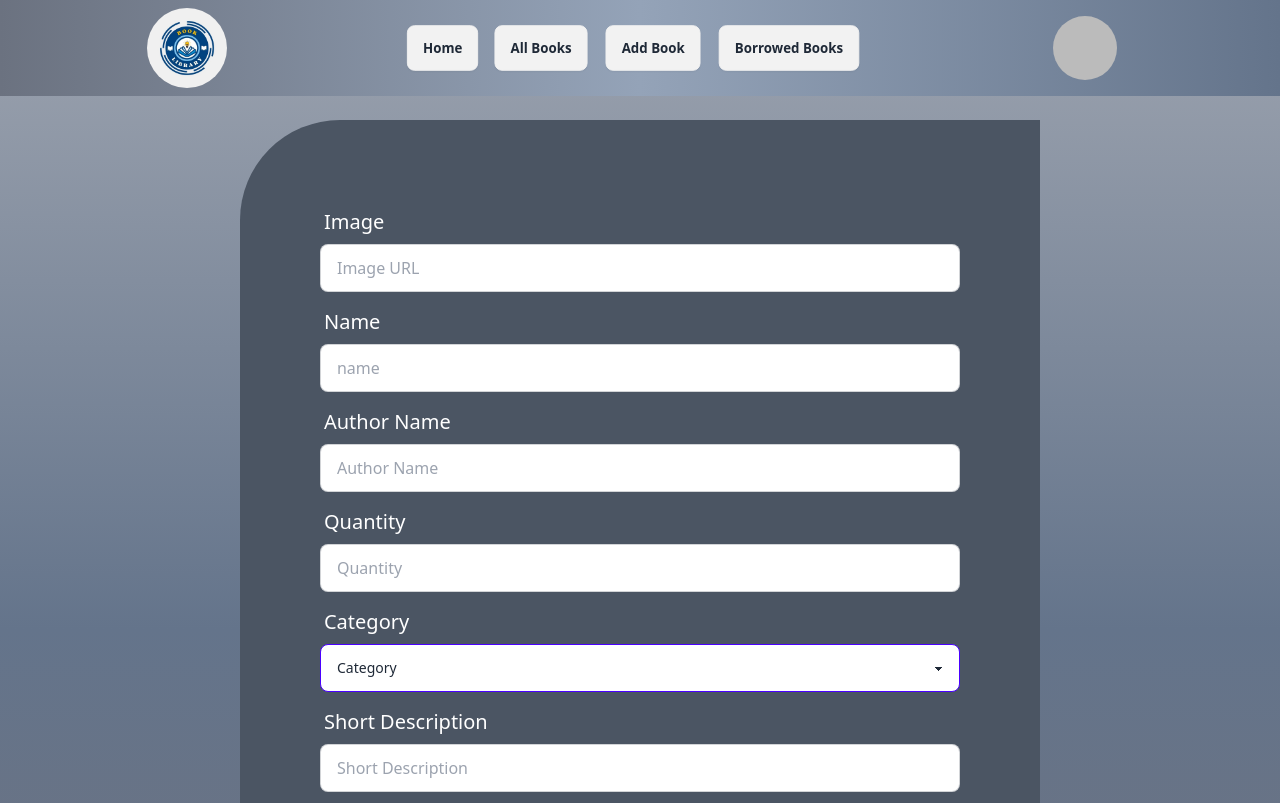
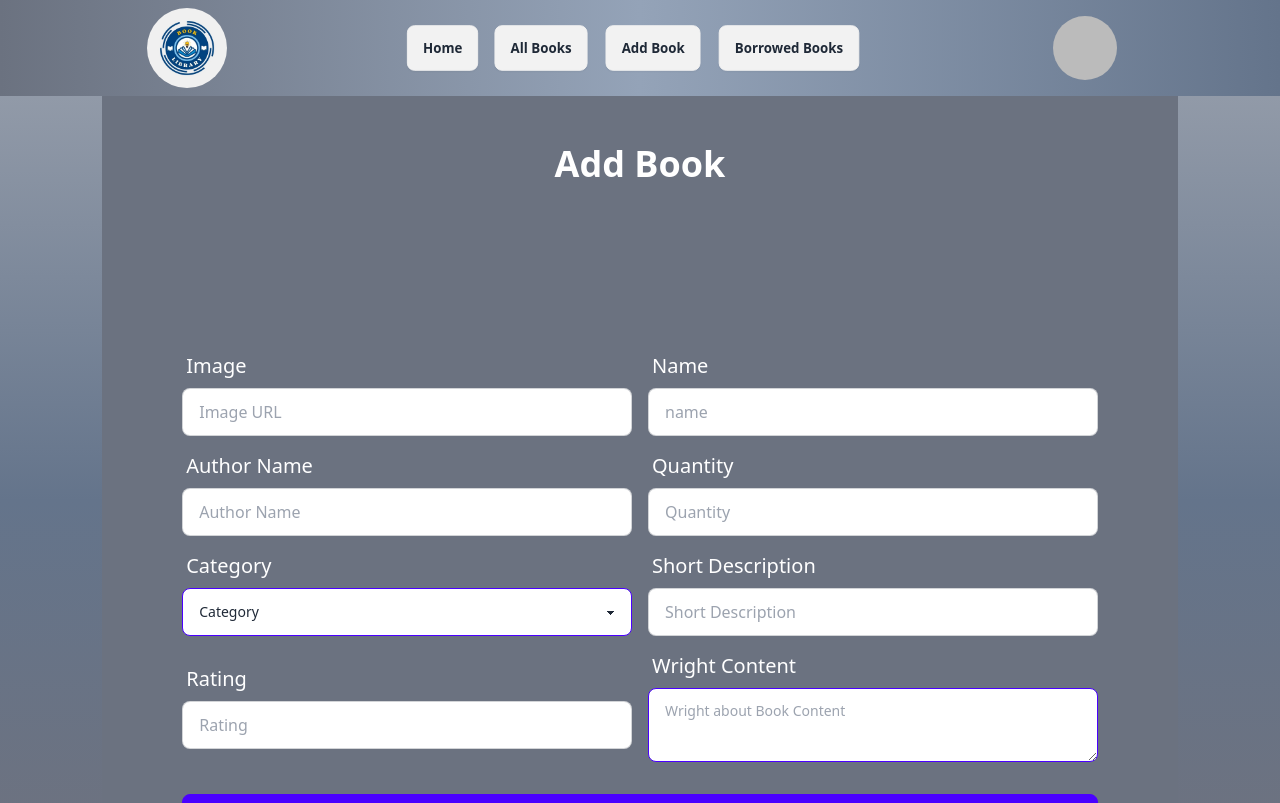
Before and after one commit to Sahajewel/book-store-client-side, a React (Vite) app: page /add-book in a window 1280 px wide. Shown: the top 803 px of the page. Built offline with nearby package versions, Linux system fonts and the light colour scheme; no server answers; sample sign-in values are in the browser's storage.

Commit message:
footer section completed

```diff
--- a/src/Components/AddBook/AddBook.jsx
+++ b/src/Components/AddBook/AddBook.jsx
@@ -6,15 +6,15 @@ import { useNavigate } from 'react-router-dom';
 
 export default function AddBook() {
   const navigate = useNavigate()
-    const handleAddBook=(e)=>{
+  const handleAddBook = (e) => {
     e.preventDefault();
-        const formData =new FormData(e.target)
+    const formData = new FormData(e.target)
     const data = Object.fromEntries(formData.entries());
     e.target.reset()
-      axios.post("http://localhost:5000/add-book",data,{
-        withCredentials:true
+    axios.post("http://localhost:5000/add-book", data, {
+      withCredentials: true
     })
-      .then((result)=>{
+      .then((result) => {
         console.log(result.data)
         Swal.fire({
           position: "top-end",
@@ -29,37 +29,42 @@ export default function AddBook() {
 
   }
   return (
-    <div className='pb-20'>
+    <div className='pb-20 w-11/12 mx-auto bg-gray-500'>
       <Helmet>
         <title>Add-Book</title>
       </Helmet>
-        <h1 className='text-center text-white font-bold text-4xl py-10'>Add  Book</h1>
-     <form onSubmit={handleAddBook} className="card-body max-w-[800px] mx-auto bg-gray-600 p-20  rounded-tl-[100px]">
-        <div className="form-control">
+      <h1 className='text-center text-white font-bold text-4xl pt-36 md:pb-20'>Add  Book</h1>
+      <form onSubmit={handleAddBook} className="card-body   p-20  ">
+        <div className='md:flex justify-between items-center gap-4'>
+          <div className="form-control w-full">
             <label className="label">
               <span className="label-text text-white text-xl">Image</span>
             </label>
-          <input name='image'  type="text" placeholder="Image URL" className="input input-bordered" required />
+            <input name='image' type="text" placeholder="Image URL" className="input input-bordered" required />
           </div>
-        <div className="form-control">
+          <div className="form-control w-full">
             <label className="label">
               <span className="label-text text-white text-xl">Name</span>
             </label>
-          <input name='name'  type="text" placeholder="name" className="input input-bordered" required />
+            <input name='name' type="text" placeholder="name" className="input input-bordered" required />
           </div>
-        <div className="form-control">
+        </div>
+        <div className='md:flex justify-between items-center gap-4'>
+          <div className="form-control w-full">
             <label className="label">
               <span className="label-text text-white text-xl">Author Name</span>
             </label>
-          <input name='authorName'  type="text" placeholder="Author Name" className="input input-bordered" required />
+            <input name='authorName' type="text" placeholder="Author Name" className="input input-bordered" required />
           </div>
-        <div className="form-control">
+          <div className="form-control w-full">
             <label className="label">
               <span className="label-text text-white text-xl">Quantity</span>
             </label>
-          <input name='quantity'  type="text" placeholder="Quantity" className="input input-bordered" required />
+            <input name='quantity' type="text" placeholder="Quantity" className="input input-bordered" required />
           </div>
-        <div className="form-control">
+        </div>
+        <div className='md:flex justify-between items-center gap-4'>
+          <div className="form-control w-full">
             <label className="label">
               <span className="label-text text-white text-xl">Category</span>
             </label>
@@ -74,28 +79,32 @@ export default function AddBook() {
 
             </select>
           </div>
-        <div className="form-control">
+          <div className="form-control w-full">
             <label className="label">
               <span className="label-text text-white text-xl">Short Description</span>
             </label>
-          <input name='description'  type="text" placeholder="Short Description" className="input input-bordered" required />
+            <input name='description' type="text" placeholder="Short Description" className="input input-bordered" required />
           </div>
-        <div className="form-control">
+        </div>
+        <div className='md:flex justify-between items-center gap-4'>
+          <div className="form-control w-full">
             <label className="label">
               <span className="label-text text-white text-xl">Rating</span>
             </label>
-          <input name='rating'  type="number" min="1"  max="5" placeholder="Rating" className="input input-bordered" required />
+            <input name='rating' type="number" min="1" max="5" placeholder="Rating" className="input input-bordered" required />
           </div>
-        <div className="form-control">
+          <div className="form-control w-full">
             <label className="label">
               <span className="label-text text-white text-xl"> Wright Content</span>
             </label>
             <textarea name='content' className="textarea textarea-primary" placeholder="Wright about Book Content"></textarea>
           </div>
+        </div>
+
 
         <div className="form-control mt-6">
 
-       <button type='submit'  className="btn btn-primary">Add Book</button>
+          <button type='submit' className="btn btn-primary">Add Book</button>
         </div>
       </form>
     </div>
--- a/src/Components/AllBooks/AllBooks.jsx
+++ b/src/Components/AllBooks/AllBooks.jsx
@@ -27,11 +27,11 @@ const showAvailableBooks=()=>{
   setFilterBooks(availableBooks)
 }
   return (
-   <div className="container mx-auto p-4">
+   <div className="container mx-auto pt-20">
      <Helmet>
             <title>All-Books</title>
         </Helmet>
-             <h1 className="text-4xl font-bold mb-4 text-center py-10 text-white">All Books</h1>
+             <h1 className="text-4xl font-bold mb-4 text-center py-20 text-white">All Books</h1>
             <button className='btn text-lg' onClick={showAvailableBooks}>Show Available Books</button>
             <div className='my-10'>
             <select className='p-2' value={view} onChange={(e)=>setView(e.target.value)}>
--- a/src/Components/BorrowedBook/BorrowedBook.jsx
+++ b/src/Components/BorrowedBook/BorrowedBook.jsx
@@ -15,7 +15,7 @@ export default function BorrowedBook() {
 
   return (
     <div>
-    <h1 className='text-center text-white font-bold text-4xl py-10'>Borrowed-Books</h1>
+    <h1 className='text-center text-white font-bold text-4xl pt-36 pb-12'>Borrowed-Books</h1>
     <div className='grid justify-center  gap-6 pt-10 w-10/12 mx-auto xs:grid-cols-1 sm:grid-cols-1 md:grid-cols-2 lg:grid-cols-4 pb-20'>
 
      {
```
Lines whose indentation alone changed are shown as unchanged.
